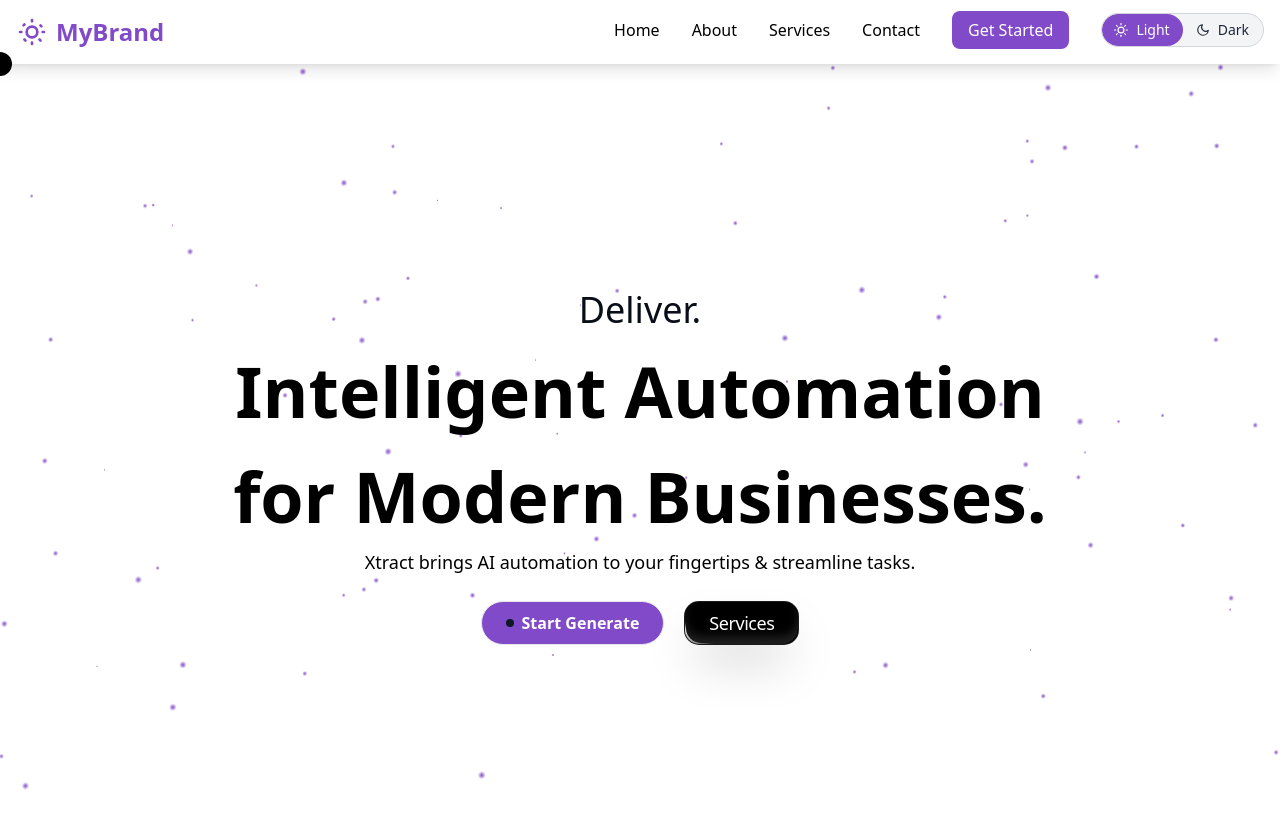
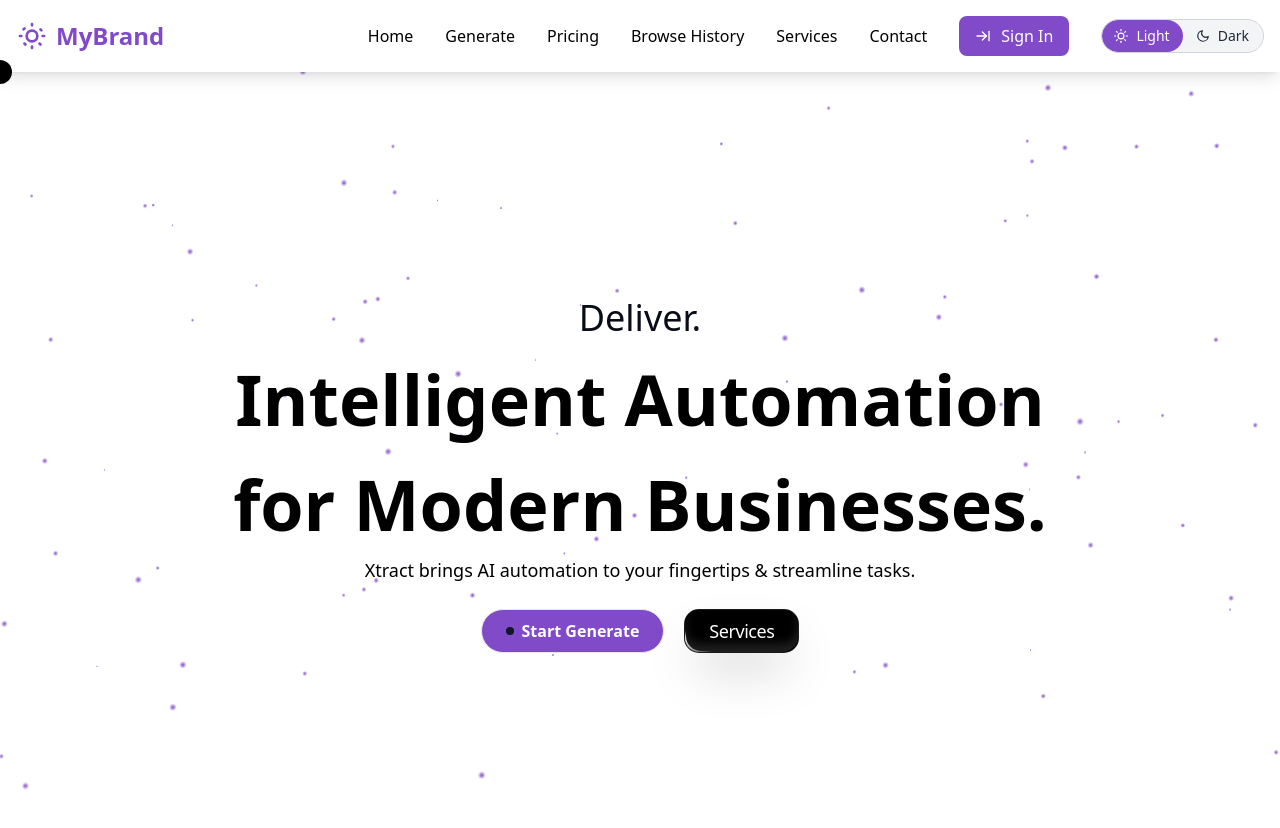
Before and after one commit to Amrit-Raj12/ai-app-generator, a Next.js app: page / in a window 1280 px wide. Shown: the top 828 px of the page. Built offline with nearby package versions, Linux system fonts and the light colour scheme.

Commit message:
Dev - added sigin button and toggle button for mobile

```diff
--- a/src/components/NewHeader.tsx
+++ b/src/components/NewHeader.tsx
@@ -4,6 +4,8 @@ import React, { useEffect, useState } from 'react';
 import { useTheme } from '@/components/contexts/ThemeContext';
 import Link from 'next/link';
 import ToggleButton from './ToggleButton';
+import { ArrowRightToLine } from 'lucide-react';
+import ToggleButtonMobile from './ToggleButtonMobile';
 
 
 export default function NewHeader() {
@@ -33,7 +35,10 @@ export default function NewHeader() {
                 </Link>
 
                 {/* Mobile Menu Toggle */}
-                <div className="md:hidden">
+                <div className="md:hidden flex justify-center gap-2.5 items-center">
+                    <div>
+                        <ToggleButtonMobile />
+                    </div>
                     <button
                         onClick={() => setMobileMenuOpen(!mobileMenuOpen)}
                         className={`${isDark ? 'text-gray-100' : 'text-[#814AC8]'} focus:outline-none transition-colors duration-300`}
@@ -48,15 +53,19 @@ export default function NewHeader() {
                             />
                         </svg>
                     </button>
+
                 </div>
 
                 {/* Desktop Navigation */}
                 <nav className="hidden md:block">
-                    <ul className={`${isDark ? 'text-gray-100' : 'text-[#000000]'} flex space-x-8`}>
+                    <ul className={`${isDark ? 'text-gray-100' : 'text-[#000000]'} flex items-center space-x-8`}>
                         <li><Link href="#" className="hover:text-[#814AC8] transition-colors duration-300">Home</Link></li>
-                        <li><Link href="#" className="hover:text-[#814AC8] transition-colors duration-300">About</Link></li>
+                        <li><Link href="/generate" className="hover:text-[#814AC8] transition-colors duration-300">Generate</Link></li>
+                        <li><Link href="/pricing" className="hover:text-[#814AC8] transition-colors duration-300">Pricing</Link>
+                        </li>
+                        <li><Link href="/history" className="hover:text-[#814AC8] transition-colors duration-300">Browse History</Link></li>
                         <li className="group relative">
-                            <Link href="#" className="hover:text-[#814AC8] transition-colors duration-300">Services</Link>
+                            <Link href="/services" className="hover:text-[#814AC8] transition-colors duration-300">Services</Link>
                             {/* Dropdown */}
                             <ul className={`${isDark ? 'text-gray-100' : 'text-[#000000]'} absolute left-0 hidden group-hover:block bg-white shadow-md py-2 mt-1 rounded-md w-48 transition-all duration-300`}>
                                 <li><Link href="#" className={`text-[#000000] block px-4 py-2 hover:text-[#814AC8] hover:bg-gray-100`}>Service 1</Link></li>
@@ -66,11 +75,11 @@ export default function NewHeader() {
                         </li>
                         <li><Link href="#" className="hover:text-[#814AC8] transition-colors duration-300">Contact</Link></li>
                         <li>
-                            <Link href="#" className="bg-[#814AC8] text-white px-4 py-2 rounded-md ">
-                                Get Started
+                            <Link href="/login" className="bg-[#814AC8] text-white px-4 py-2 rounded-md flex gap-2.5 items-center">
+                                <ArrowRightToLine size={16} /> Sign In
                             </Link>
                         </li>
-                        <div className="lg:mt-[-5px]">
+                        <div className="">
                             <ToggleButton />
                         </div>
 
@@ -82,7 +91,7 @@ export default function NewHeader() {
             {/* Mobile Menu */}
             {
                 mobileMenuOpen && (
-                    <nav className={`${isDark ? 'text-gray-100' : 'text-[#000000]'} hover:text-[#814AC8] md:hidden bg-gray-50 border-t border-gray-200 transition-all duration-300`}>
+                    <nav className={`${isDark ? 'text-gray-100 bg-transparent' : 'text-[#000000]'} hover:text-[#814AC8] md:hidden bg-gray-50 border-t border-gray-200 transition-all duration-300`}>
                         <ul className="px-4 py-2">
                             <li><Link href="#" className="block py-2 hover:text-[#814AC8]">Home</Link></li>
                             <li><Link href="#" className="block py-2 hover:text-[#814AC8]">About</Link></li>
@@ -103,10 +112,11 @@ export default function NewHeader() {
                             </li>
                             <li><Link href="#" className="block py-2 hover:text-[#814AC8]">Contact</Link></li>
                             <li>
-                                <Link href="#" className="bg-[#814AC8] block py-2 text-white rounded-md text-center transition-colors duration-300">
-                                    Get Started
+                                <Link href="#" className="bg-[#814AC8] py-2 text-white rounded-md text-center transition-colors duration-300 flex justify-center gap-2.5 items-center">
+                                    <ArrowRightToLine size={16} /> Sign In
                                 </Link>
                             </li>
+
                         </ul>
                     </nav>
                 )
```
